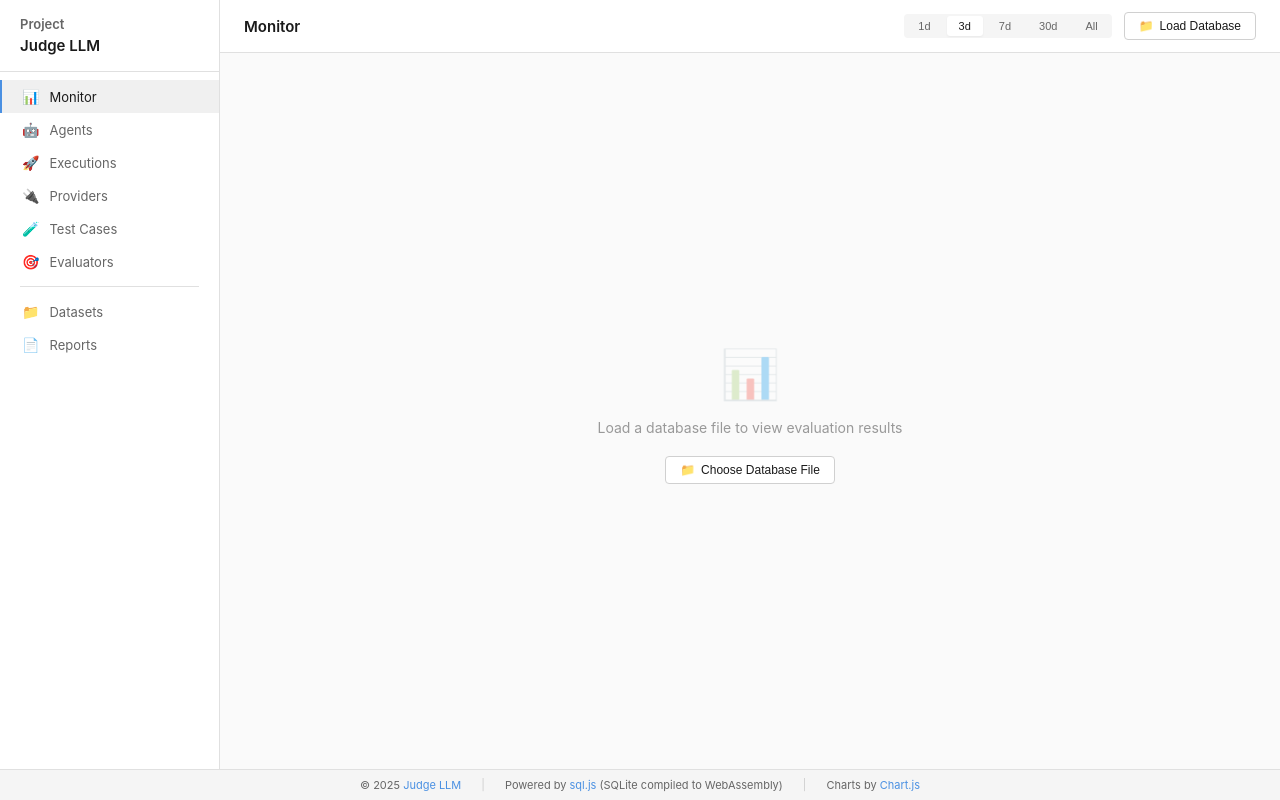
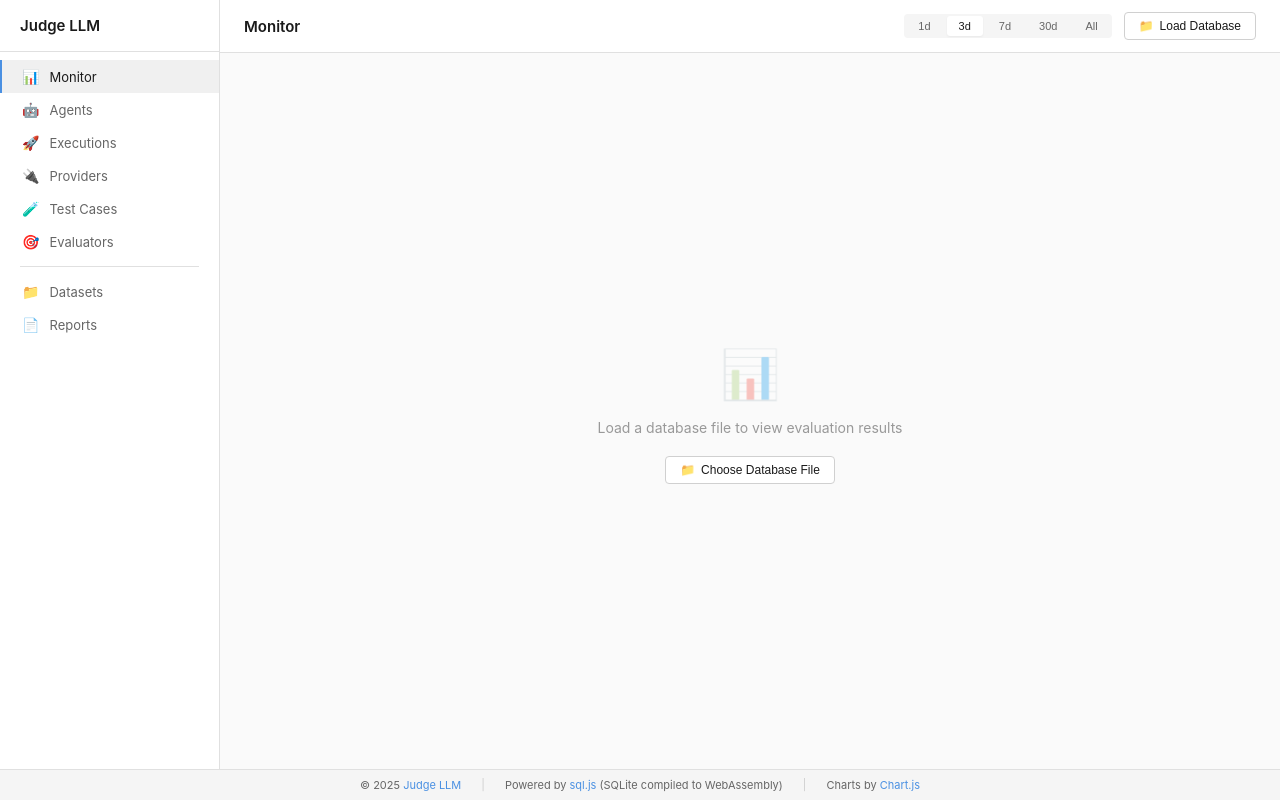
Before and after one commit to HiHelloAI/judge-llm, a Python web app: template judge_llm/templates/monitor.html in a window 1280 px wide. Run offline with Jinja, Linux system fonts and the light colour scheme; the template is opened without the code that fills it, so the values that code supplies are empty; some libraries are stand-ins or nearby versions.

Commit message:
Add demo image to README and remove project name from sidebar in monitor template

```diff
--- a/judge_llm/templates/monitor.html
+++ b/judge_llm/templates/monitor.html
@@ -524,7 +524,6 @@
         <!-- Left Sidebar -->
         <div class="sidebar">
             <div class="sidebar-header">
-                <div class="project-name">Project</div>
                 <div class="project-title">Judge LLM</div>
             </div>
 
```
Also changed, not shown: README.md.
